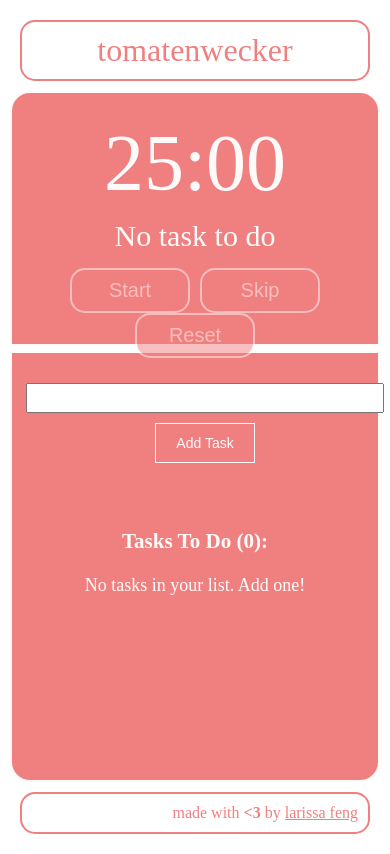
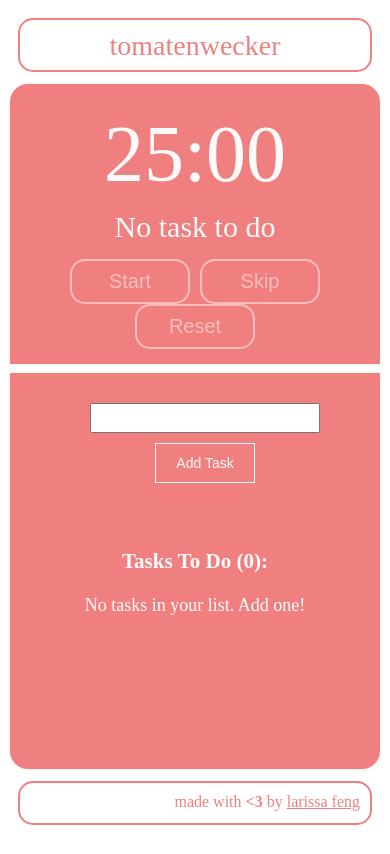
Before and after one commit to mondayrain/tomatenwecker, a React (Create React App) app: page / in a window 390 px wide. Built offline with nearby package versions, Linux system fonts and the light colour scheme.

Commit message:
Use flexbox to make site acceptably responsive

```diff
--- a/src/App.css
+++ b/src/App.css
@@ -1,14 +1,23 @@
-body {
+html {
   padding: 0;
   margin: 0;
 }
 
 .App {
-  padding: 5px;
-  margin: 5px;
+  height: 98vh;
+
+  display: flex;
+  flex-direction: column;
+
+  margin: 0;
 }
 
 .Title {
+  flex: 1;
+  max-height: 30px;
+
+  font-size: 28px;
+
   margin: 10px;
   padding: 10px;
 
@@ -22,6 +31,9 @@ body {
 }
 
 .Footer {
+  flex: 1;
+  max-height: 20px;
+
   margin: 10px;
   padding: 10px;
 
--- a/src/components/pomodoro/index.css
+++ b/src/components/pomodoro/index.css
@@ -1,3 +1,6 @@
 .Pomodoro {
+  flex: 20;
 
+  display: flex;
+  flex-direction: column;
 }
--- a/src/components/pomodoro/index.js
+++ b/src/components/pomodoro/index.js
@@ -1,9 +1,9 @@
 import React from "react";
 
+import "./index.css";
 import TimerDashboard from "../timer-dashboard";
 import TodoDashboard from "../todo-dashboard";
 
-import "./index.css";
 import { formatTime } from "../../lib/helpers";
 
 const DOCUMENT_TITLE = "tomatenwecker || pomodoro";
--- a/src/components/timer-dashboard/index.css
+++ b/src/components/timer-dashboard/index.css
@@ -1,5 +1,6 @@
 .TimerDashboard {
-  height: 28vh;
+  flex: 4;
+
   background-color: lightcoral;
   color: snow;
 
--- a/src/components/todo-dashboard/index.css
+++ b/src/components/todo-dashboard/index.css
@@ -1,10 +1,11 @@
 .TodoDashboard {
-  height: 50vh;
+  flex: 10;
 
   color: snow;
   background-color: lightcoral;
   margin-top: 5px;
   padding-top: 5px;
+  padding-bottom: 10px;
 
   border: 2px solid;
   border-radius: 0px 0px 20px 20px;
@@ -13,5 +14,4 @@
   font-size: 18px;
 
   text-align: center;
-
 }
--- a/src/components/todo-dashboard/task-input/index.css
+++ b/src/components/todo-dashboard/task-input/index.css
@@ -6,7 +6,10 @@
 }
 
 .Input {
-  width: 350px;
+  width: 60%;
+  min-width: 200px;
+  max-width: 350px;
+
   height: 24px;
   font-size: 18px;
 }
```
Also changed, not shown: 1 other file (tests, documents, lock files or other folders).
